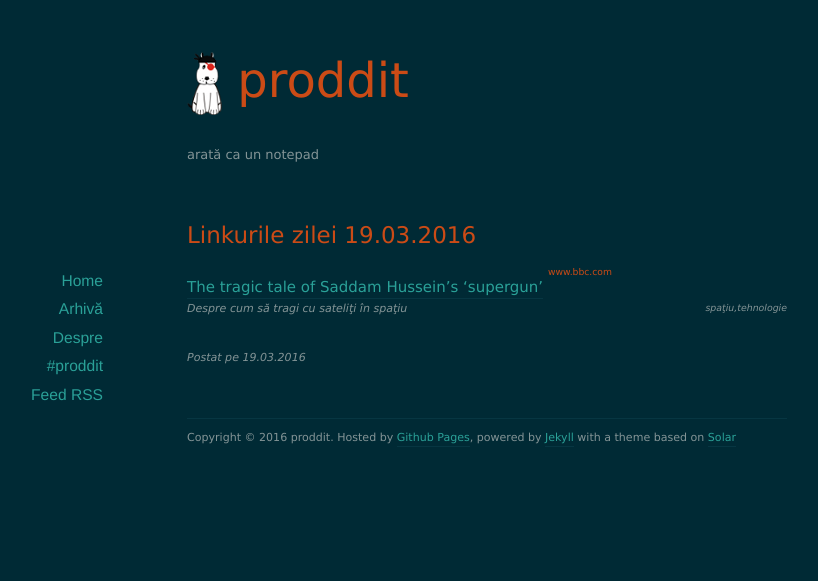
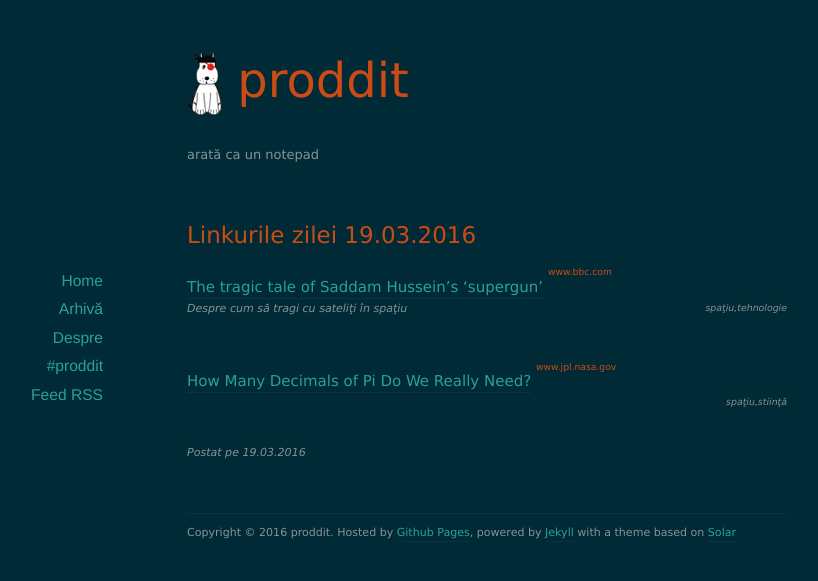
Before and after one commit to xolar/xolar.github.io, a Jekyll site: the page built from _posts/2016-03-19-linkurile-zilei.md, in a window 1280 px wide. Shown: the top 581 px of the page, without its empty margins (153-971 px from the left). Built offline with Jekyll 4.4.1, drawn with Linux system fonts in a browser that asks for light colours; nearby versions of some CDN libraries; comment, search, counter and statistics services are not loaded.

Commit message:
linkurile zilei Sat Mar 19 11:36:13 CET 2016

```diff
--- a/_posts/2016-03-19-linkurile-zilei.md
+++ b/_posts/2016-03-19-linkurile-zilei.md
@@ -2,10 +2,15 @@
 layout: post
 comments: true
 date:   2016-03-19 10:03
-categories: spaţiu tehnologie
+categories: spaţiu,tehnologie,stiinţă
 title: Linkurile zilei 19.03.2016
 ---
 
 ## [The tragic tale of Saddam Hussein's 'supergun'](http://www.bbc.com/future/story/20160317-the-man-who-tried-to-make-a-supergun-for-saddam-hussein?ocid=global_future_rss) <sup><sup><sup>www.bbc.com</sup></sup></sup>
 <span style="float: left;" ><sup>_Despre cum să tragi cu sateliţi în spaţiu_</sup></span><span style="float: right;" ><sup><sup>_spaţiu,tehnologie_</sup></sup></span>
 <br/>
+<br/>
+
+## [How Many Decimals of Pi Do We Really Need?](http://www.jpl.nasa.gov/edu/news/2016/3/16/how-many-decimals-of-pi-do-we-really-need/) <sup><sup><sup>www.jpl.nasa.gov</sup></sup></sup>
+<span style="float: right;" ><sup><sup>_spaţiu,stiinţă_</sup></sup></span>
+<br/>
```
